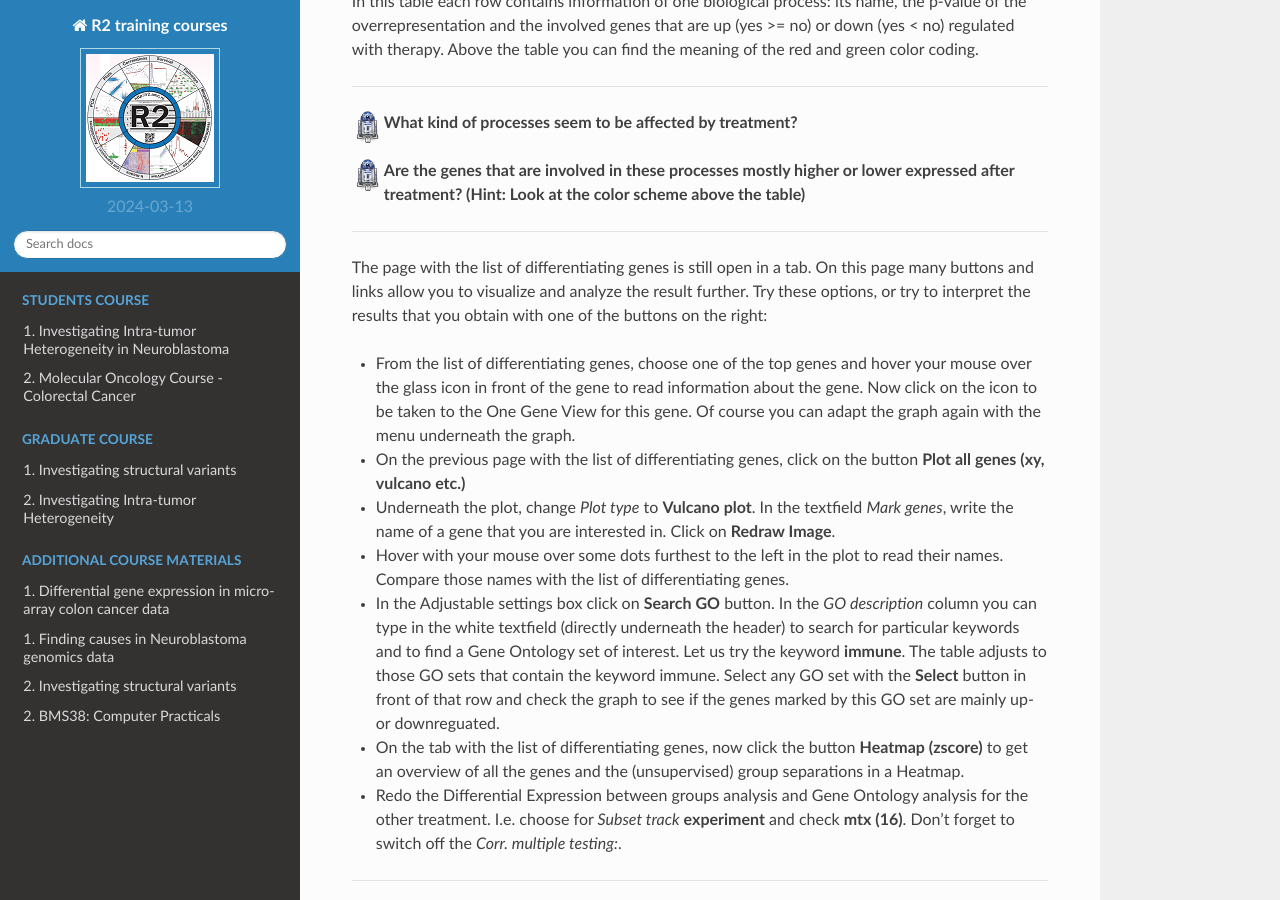
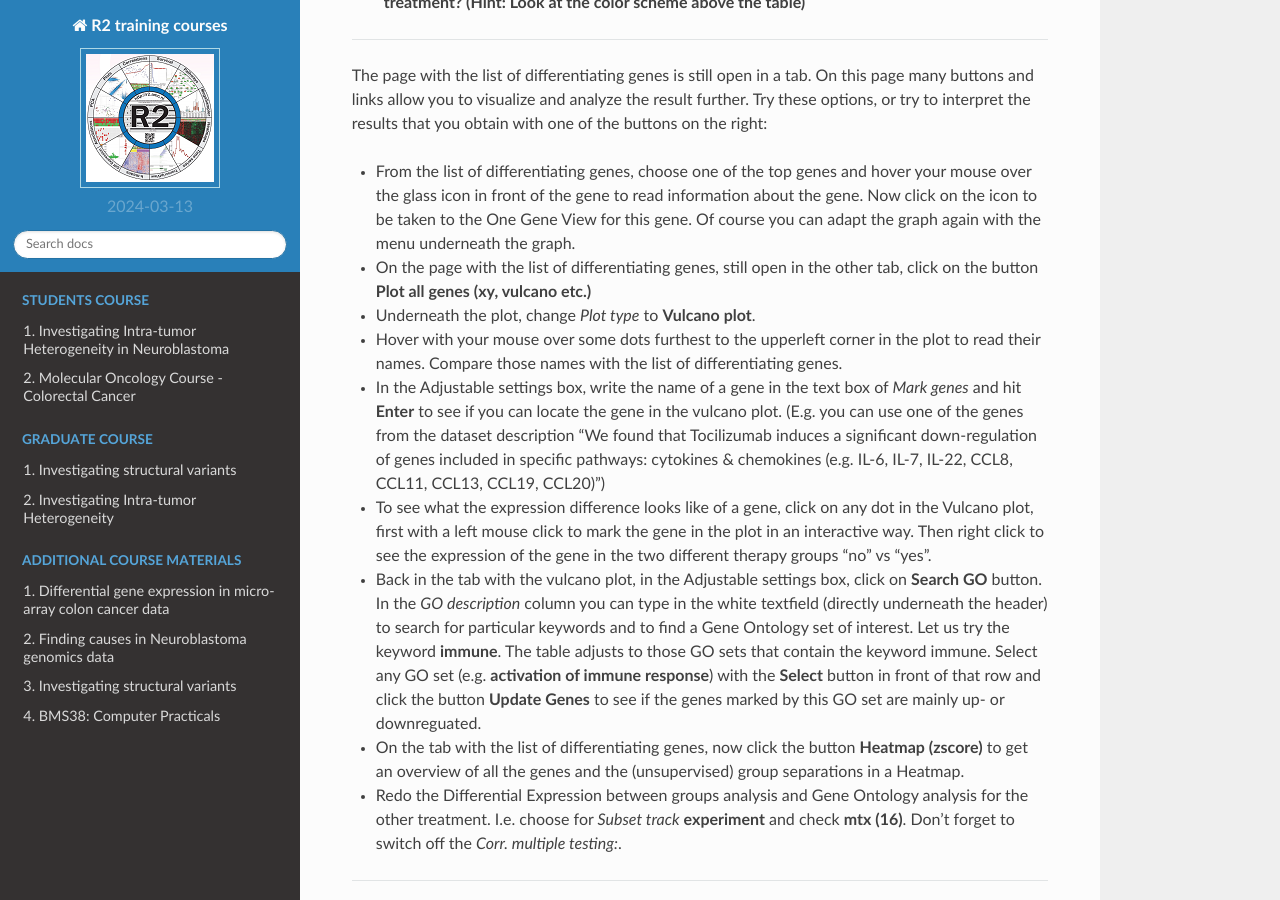
Before and after one commit to antronerds/r2-training-courses, a Sphinx documentation site: the page built from docs/RNA_seq_data_analysis_Using_Rheumatoid_Arthritis_data.md, in a window 1280 px wide and 900 px high, scrolled down 11347 px. Built offline with Sphinx 7.4.7 and the Read the Docs theme 2.0.0, drawn with Linux system fonts in a browser that asks for light colours; pages that are not in the unit, such as notebooks, are missing from menus; some of the changed text lies outside the part shown.

Commit message:
last updates KIT

```diff
--- a/docs/RNA_seq_data_analysis_Using_Rheumatoid_Arthritis_data.md
+++ b/docs/RNA_seq_data_analysis_Using_Rheumatoid_Arthritis_data.md
@@ -149,6 +149,7 @@
 * In order to have a look at the adjustments so far, click **Submit** for the adjustments to take effect.
 * Scroll down again to change one more setting: in the *Graphics* settings adjust *Graph type:* to **Box/dot plot
   (dots)** and *Color mode (groups):* to **Color by Track**.
+* Change *Color mode*
 * Again click **Submit** for the adjustments to take effect.
 
 The dots in the boxplot show the individual value of each sample, which is a good way to stay aware of the
@@ -211,7 +212,10 @@
 
 R2 presents the Okuzono dataset samples with its available annotation in a table at the bottom of the page. Each pie chart above the table shows a different available track.
 * Hover your mouse over the different slices of the **tissue** annotation pie chart. What percentage of the samples is synovial fluid and what percentage is blood tissue?
-* Explore the other pie charts as well: hover with your mouse over the slices and double click on a slice to select that group of the samples. Above the main pie chart you can read the number of samples in your current selection (the "n= " number). Also note how the table at the bottom adapts the overview based on your selection. You can click on the button **Clear Filters** to undo your selection.
+* Explore the other pie charts as well: hover with your mouse over the slices and click on a slice to select that
+  group of the samples. Above the main pie chart you can read the number of samples in your current selection (the
+  "n= " number). Also, you will see which selection you have made in the box Applied filters. Note how the
+  table at the bottom adapts the overview based on your selection. You can click on the button **Clear Filters** to undo your selection.
 
 
 ---------
@@ -251,17 +255,11 @@
 
 How does treatment effect gene expression? Let's have a look at a dataset of Lauwerys et al. In the dataset we can find samples taken from the synovial fluid in the knee of 20 early RA patients, both before and after treatment.
 
-* Go to the Main page of R2 and click on the white area in box 2 with the Okuzono dataset title.
-
-A popup window appears that shows all the available datasets in a grid: each row represents one dataset, its
-main descriptive details split up in the columns.
-
-The headers of the columns each enable the user to search through datasets using keywords and other filter options.
-* Type in the text field under **Author** the name of the author of the data set: *Lauwerys*
-
-We are interested in the dataset that has 40 samples (N is 40). To read extra information about a dataset, click on any part of the specific row, other than the Select button.
-* Click on the row of the dataset of our interest. Underneath the grid you can now see more details about the study (you don't have to read it yet). Note that in this information overview you can also find a Pubmed link to the study.
-* Click on the dataset's **Select** button in the grid.
+* Go to the **Main page** of R2 and click on the text area in box 2 that currently contains the Okuzono dataset title.
+* The popup window appears that shows all the available datasets in the grid again. Type in the text field under
+  **Author** the name of the author of the data set: *Lauwerys*
+* Click on the row of the dataset of our interest. Underneath the grid you can see more details about the study (you don't have to read it yet). Note that in this information overview you can also find a Pubmed link to the study.
+* Click on the blue **Confirm Selection** button in the grid.
 
 First, we take a look at the provided annotation. Let's start with the dataset Cohort Overview.
 
@@ -324,7 +322,7 @@
 * From the main page, select the analysis **Differential Expression between two groups**, click **Next**
 * Choose *Group by:* **therapy (2 cat)**.
 * For *Subset track* choose **experiment** and check **tcz (24)**. Click **ok** and click **Submit**. Extra settings will pop-up.
-* Choose *Group 1* **yes (12)** and *Group 2* **no (12)**.
+* Choose *Group 1* **no (12)** and *Group 2* **yes (12)**.
 * Because we won't have many samples, we will not correct for multiple testing. Under Statistics change *Corr. multiple testing:* to **No correction**. Click **Submit**.
 
 The list shows the genes that are differentially expressed between the patients before treatment and after treatment. Above the table you can see how many genes have been found to be significantly differentially expressed with a p-value of at most 0.01.
@@ -332,7 +330,9 @@
 
 The analysis connects to the Gene Ontology knowledgebase (<a href="http://geneontology.org/" target="_blank">http://geneontology.org/</a>), "the world’s largest source of information on the functions of genes". The knowledgebase contains information about which genes are involved in which biological processes.
 
-The R2 Gene Ontology algorithm checks for which processes the involved genes are overrepresented in our list of differentially expressed genes, i.e. it looks at the probability that the number of up or down regulated genes of that process, occur in our list by chance (randomly).
+The R2 Gene Ontology algorithm checks for which processes the involved genes are overrepresented in our list of
+differentially expressed genes, i.e. it looks at the probability that the number of up or down regulated genes of
+that process, occur in our list by chance (randomly). <br>
 In this table each row contains information of one biological process: its name, the p-value of the overrepresentation and the involved genes that are up (yes >= no) or down (yes < no) regulated with therapy. Above the table you can find the meaning of the red and green color coding.
 
 ---
@@ -347,13 +347,22 @@
 
 The page with the list of differentiating genes is still open in a tab. On this page many buttons and links allow you to visualize and analyze the result further. Try these options, or try to interpret the results that you obtain with one of the buttons on the right:
 * From the list of differentiating genes, choose one of the top genes and hover your mouse over the glass icon in front of the gene to read information about the gene. Now click on the icon to be taken to the One Gene View for this gene. Of course you can adapt the graph again with the menu underneath the graph.
-
-
-* On the previous page with the list of differentiating genes, click on the button **Plot all genes (xy, vulcano etc.)**
-* Underneath the plot, change *Plot type* to **Vulcano plot**. In the textfield *Mark genes*, write the name of a gene that you are interested in. Click on **Redraw Image**.
-
-* Hover with your mouse over some dots furthest to the left in the plot to read their names. Compare those names with the list of differentiating genes.
-* In the Adjustable settings box click on **Search GO** button. In the *GO description* column you can type in the white textfield (directly underneath  the header) to search for particular keywords and to find a Gene Ontology set of interest. Let us try the keyword **immune**. The table adjusts to those GO sets that contain the keyword immune. Select any GO set with the **Select** button in front of that row and check the graph to see if the genes marked by this GO set are mainly up- or downreguated.
+* On the page with the list of differentiating genes, still open in the other tab, click on the button **Plot all genes
+  (xy, vulcano etc.)**
+* Underneath the plot, change *Plot type* to **Vulcano plot**.
+* Hover with your mouse over some dots furthest to the upperleft corner in the plot to read their names. Compare those
+  names with the list of differentiating genes.
+* In the Adjustable settings box, write the name of a gene in the text box of *Mark genes* and hit **Enter** to see if
+  you can locate the gene in the vulcano plot. (E.g. you can use one of the genes from the dataset description "We found that Tocilizumab induces a significant down-regulation of genes included in specific pathways: cytokines & chemokines (e.g. IL-6, IL-7, IL-22, CCL8, CCL11, CCL13, CCL19, CCL20)")
+* To see what the expression difference looks like of a gene, click on any dot in the Vulcano plot, first with a left
+  mouse click to mark the gene in the plot in an interactive way. Then right click to see the expression of the gene in
+  the two different therapy groups "no" vs "yes".
+* Back in the tab with the vulcano plot, in the Adjustable settings box, click on **Search GO** button. In the *GO
+  description* column you can type in the white textfield (directly underneath  the header) to search for particular
+  keywords and to find a Gene Ontology set of interest. Let us try the keyword **immune**. The table adjusts to
+  those GO sets that contain the keyword immune. Select any GO set (e.g. **activation of immune response**) with the
+  **Select** button in front of that row and click the button **Update Genes** to see if the genes marked by this GO set are mainly up- or
+  downreguated.
 
 * On the tab with the list of differentiating genes, now click the button **Heatmap (zscore)** to get an overview of all the genes and the (unsupervised) group separations in a Heatmap.
 
```
Also changed, not shown: other parts of docs/RNA_seq_data_analysis_Using_Rheumatoid_Arthritis_data.md (+2 -2 lines), docs/index_default.rst (added, +36 -0 lines).
